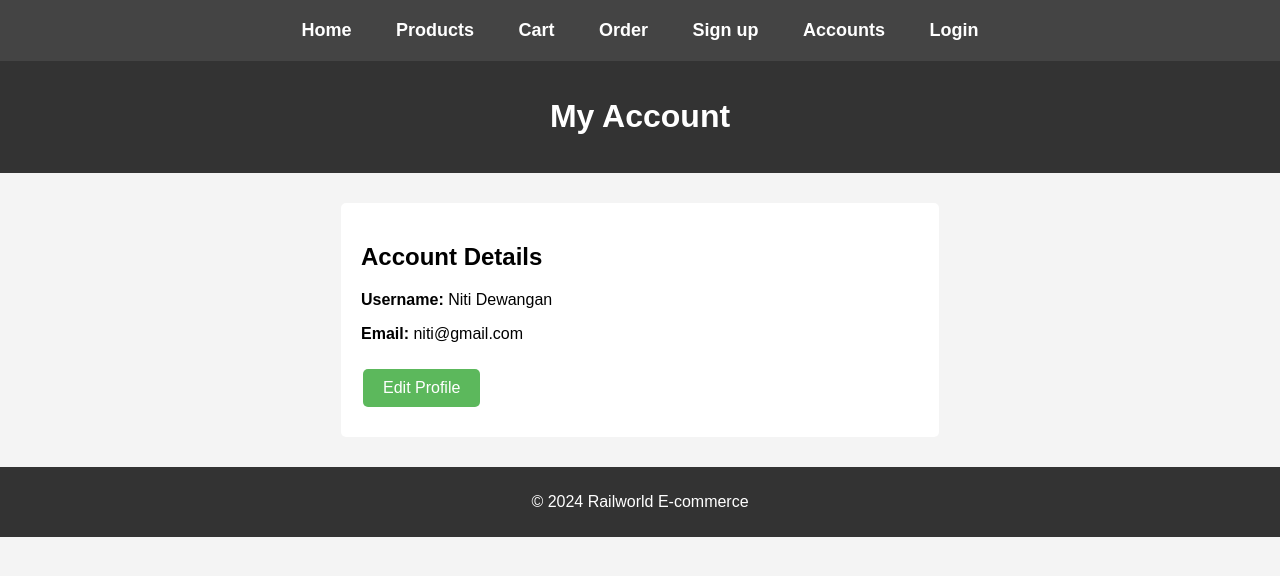
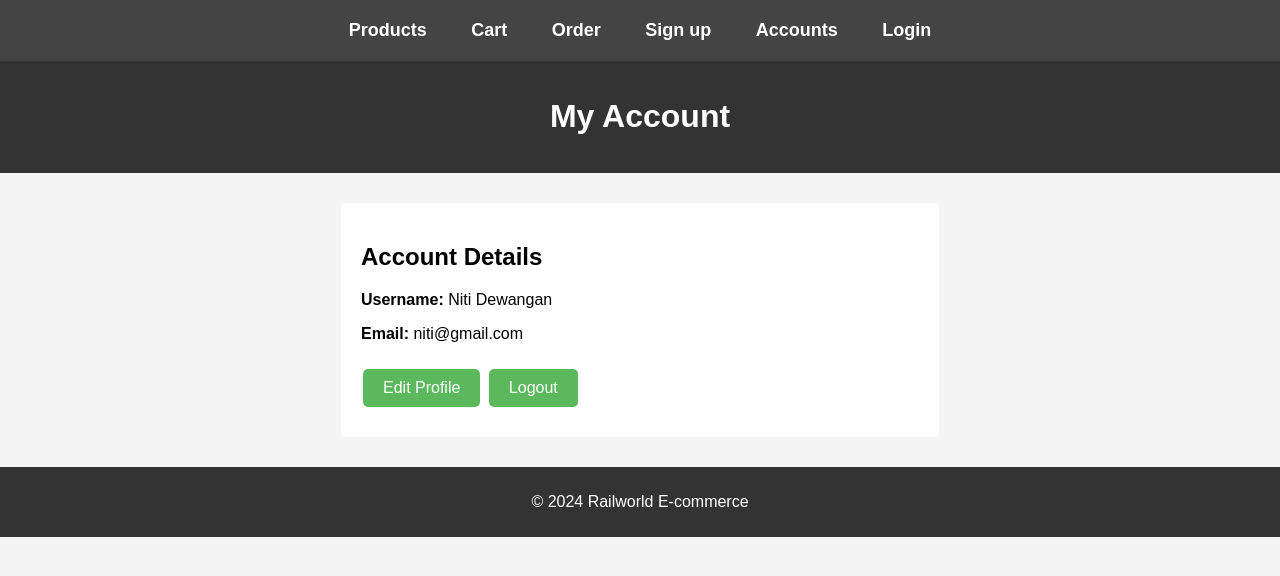
Before and after one commit to Nagar1088/E_commerce, a Django app: page /acc/ in a window 1280 px wide. Shown: the top 576 px of the page. Run offline with Django 5.2, Linux system fonts and the light colour scheme; some libraries are stand-ins or nearby versions.

Commit message:
frontend

```diff
--- a/Frontend/ecom/static/style.css
+++ b/Frontend/ecom/static/style.css
@@ -53,11 +53,11 @@ main {
 
 .product-category ul li a{
     text-decoration: none;
+
 }
 
 .product-category{
     width: 20%;
-
 }
 
 .product-list {
--- a/Frontend/ecom/templates/Womens.html
+++ b/Frontend/ecom/templates/Womens.html
@@ -6,20 +6,20 @@
         <h1>Women store</h1>
     </header>
     <main>
-        <section class="product-category">
+        <section style="display: flex; flex-direction: column;" class="product-category">
             <h2>Categories</h2>
             <ul>
                 <li><a href="/">Fashions</a></li>
                 <ul>
                     <li><a href="/">Mens Wear</a></li>
                     <li><a href="/womenswear">Womens</a></li>
-                </ul>
+                <!-- </ul>
                 <li><a href="electronic.html">Electronics</a></li>
                 <li><a href="#">Mobiles</a></li>
                 <li><a href="#">Grocery</a></li>
                 <li><a href="#">Furnitures</a></li>
                 <li><a href="#">Kids Zone</a></li>
-            </ul>
+            </ul> -->
         </section>
         <!-- <h2>Products</h2> -->
         <section class="product-list">
--- a/Frontend/ecom/templates/accounts.html
+++ b/Frontend/ecom/templates/accounts.html
@@ -11,7 +11,9 @@
             <h2>Account Details</h2>
             <p><strong>Username:</strong> Niti Dewangan</p>
             <p><strong>Email:</strong> niti@gmail.com</p>
-            <button class="edit-btn">Edit Profile</button>
+            <button type="submit" class="edit-btn">Edit Profile</button>
+            <!-- LOGOUT BUTTON -->
+            <button type="submit" class="edit-btn">Logout</button>
         </section>
         <section class="update-profile" id="update-profile">
             <h2>Update Profile</h2>
--- a/Frontend/ecom/templates/header.html
+++ b/Frontend/ecom/templates/header.html
@@ -15,7 +15,7 @@
         </div>
 
         <ul class="navList">
-            <li><a href="#">Home</a></li>
+            <!-- <li><a href="#">Home</a></li> -->
             <li><a href="/">Products</a></li>
             <li><a href="/cart">Cart</a></li>
             <li><a href="/order">Order</a></li>
--- a/Frontend/ecom/templates/login.html
+++ b/Frontend/ecom/templates/login.html
@@ -15,7 +15,7 @@
         </div>
 
         <ul class="navList">
-            <li><a href="#">Home</a></li>
+            <!-- <li><a href="#">Home</a></li> -->
             <li><a href="/">Products</a></li>
             <li><a href="#">Cart</a></li>
             <li><a href="#">Order</a></li>
```
Also changed, not shown: Frontend/ecom/templates/index.html (+4 -3 lines).
